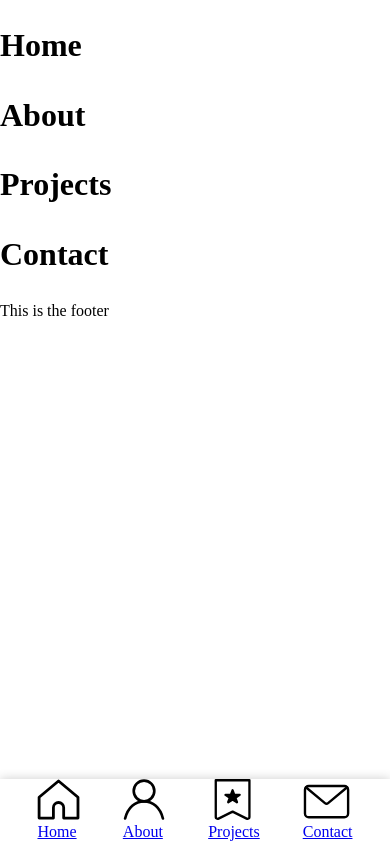
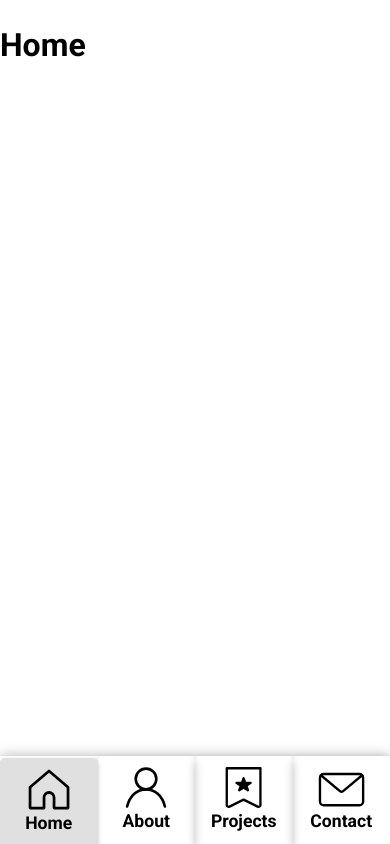
Before and after one commit to Pabla23/portfolio, a React (Create React App) app: page / in a window 390 px wide. Shown: the top 844 px of the page. Built offline with nearby package versions, Linux system fonts and the light colour scheme.

Commit message:
mobile nav menu structure done

```diff
--- a/src/components/Nav.js
+++ b/src/components/Nav.js
@@ -1,33 +1,66 @@
+import { useState, useEffect } from 'react';
 import homeIcon from '../images/home.svg';
 import aboutIcon from '../images/about.svg';
 import projectsIcon from '../images/projects.svg';
 import contactIcon from '../images/contact.svg';
 
 function Nav() {
+  const [activeSectionIndex, setActiveSectionIndex] = useState(0);
+
+  useEffect(() => {
+
+    // Update the nav menu when the user scrolls
+    const handleScroll = () => {
+      const sections = document.querySelectorAll('section');
+      const scrollTop = window.pageYOffset || document.documentElement.scrollTop;
+
+      let activeSectionIndex = 0;
+
+      for (let i = sections.length - 1; i >= 0; i--) {
+        const section = sections[i];
+        // distance from top of the page to the top of the section
+        const offsetTop = section.offsetTop;
+        // height of the section
+        const sectionHeight = section.offsetHeight;
+
+        // if the user has scrolled past half of the next section
+        if (scrollTop >= offsetTop - sectionHeight / 2) {
+          activeSectionIndex = i;
+          break;
+        }
+      }
+
+      setActiveSectionIndex(activeSectionIndex);
+    };
+
+    window.addEventListener('scroll', handleScroll);
+
+  }, []);
+
   return (
     <nav className='main-nav'>
       <ul className="nav-menu">
-                <li>
+        <li className={activeSectionIndex === 0 ? 'active' : ''}>
           <a href="#home">
-                        <img className='menu-icon' src={homeIcon} alt="home"/>
+            <img className='menu-icon' src={homeIcon} alt="home" />
             Home
           </a>
         </li>
-                <li>
+        <li className={activeSectionIndex === 1 ? 'active' : ''}>
           <a href="#about">
-                        <img className='menu-icon' src={aboutIcon} alt="about"/>
+            <img className='menu-icon' src={aboutIcon} alt="about" />
             About
           </a>
         </li>
-                <li>
+        <li className={activeSectionIndex === 2 ? 'active' : ''}>
           <a href="#projects">
-                        <img className='menu-icon' src={projectsIcon} alt="projects"/>
+            <img className='menu-icon' src={projectsIcon} alt="projects" />
             Projects
           </a>
         </li>
-                <li>
+        <li className={activeSectionIndex === 3 ? 'active' : ''}>
           <a href="#contact">
-                        <img className='menu-icon' src={contactIcon} alt="contact"/>
+            <img className='menu-icon' src={contactIcon} alt="contact" />
             Contact
           </a>
         </li>
@@ -37,3 +70,8 @@ function Nav() {
 }
 
 export default Nav;
+
+//TESTS
+// console.log('scrollTop', scrollTop);
+// console.log('offsetTop', offsetTop);
+// console.log('sectionHeight', sectionHeight);
--- a/src/components/main/About.js
+++ b/src/components/main/About.js
@@ -2,9 +2,9 @@
 
 function About() {
     return (
-      <div className="about" id="about">
+      <section className="about" id="about">
         <h1>About</h1>
-      </div>
+      </section>
     );
   }
 
--- a/src/components/main/Contact.js
+++ b/src/components/main/Contact.js
@@ -2,9 +2,9 @@
 
 function Contact() {
     return (
-      <div className="contact" id="contact">
+      <section className="contact" id="contact">
         <h1>Contact</h1>
-      </div>
+      </section>
     );
   }
 
--- a/src/components/main/Home.js
+++ b/src/components/main/Home.js
@@ -2,9 +2,9 @@
 
 function Home() {
     return (
-      <div className="home" id="home">
+      <section className="home" id="home">
         <h1>Home</h1>
-      </div>
+      </section>
     );
   }
 
--- a/src/components/main/Projects.js
+++ b/src/components/main/Projects.js
@@ -2,9 +2,9 @@
 
 function Projects() {
     return (
-      <div className="projects" id="projects">
+      <section className="projects" id="projects">
         <h1>Projects</h1>
-      </div>
+      </section>
     );
   }
 
--- a/src/scss/base/_body.scss
+++ /dev/null
@@ -1,3 +0,0 @@
-body {
-    line-height: 1.5;
-}
--- /dev/null
+++ b/src/scss/base/_elements.scss
@@ -0,0 +1,9 @@
+body {
+    line-height: 1.5;
+    font-family: 'Roboto', sans-serif;
+}
+
+a {
+    text-decoration: none;
+    font-weight: 700;
+}
--- /dev/null
+++ b/src/scss/components/_contact.scss
@@ -0,0 +1,15 @@
+.contact {
+    height: 86vh;
+}
+
+.home {
+    height: 100vh;
+}
+
+.about {
+    height: 100vh;
+}
+
+.projects {
+    height: 100vh;
+}
--- /dev/null
+++ b/src/scss/components/_footer.scss
@@ -0,0 +1,3 @@
+footer {
+    margin-bottom: 5.5rem;
+}
--- a/src/scss/components/_nav.scss
+++ b/src/scss/components/_nav.scss
@@ -2,27 +2,67 @@
     position: fixed;
     bottom: 0;
     left: 0;
-    width: 100%;
+    right: 0;
     background-color: #fff;
     z-index: 100;
-    box-shadow: 0 0 10px rgba(0, 0, 0, 0.2);
+    box-shadow: 0 0 12px rgba(0, 0, 0, 0.3);
 }
 
 .nav-menu {
-    display: flex;
-    justify-content: space-around;
-    align-items: center;
     list-style: none;
-    height: 100%;
-    padding: 0 1rem;
+    padding: 0;
     margin: 0;
+    height: 5.5rem;
+    display: grid;
+    grid-template-columns: repeat(4, 1fr);
 
     li {
         height: 100%;
+        width: 100%;
+        display: flex;
+        justify-content: center;
+        align-items: center;
+        text-align: center;
+        text-decoration: none;
+        color: #ffffff;
+        border: none;
+        border-radius: 5px 5px 0 0;
+        box-shadow: 0px 4px 8px rgba(0, 0, 0, 0.24);
+        transition: background-color 0.2s ease;
+        transition: transform 0.2s ease;
+
+        &:hover, :focus {
+            box-shadow: 0px 2px 4px rgba(0, 0, 0, 0.8);
+            transform: translateY(2px);
+        }
+
+        &.active {
+            background-color: #e0e0e0;
+            box-shadow: 0px 2px 4px rgba(0, 0, 0, 0.24);
+            transform: translateY(2px);
+        }
+
+        a {
+            font-size: 1.1rem;
+            color: black;
+            width: 100%;
+            height: 100%;
+        }
     }
 }
 
 .menu-icon {
     display: block;
     height: 41px;
+    margin: 0.7rem auto 0;
 }
+
+@media (min-width: 768px) {
+    .nav-menu {
+        li {
+            &:hover, :focus {
+                background-color: #5887ff;
+            }
+        }
+    }
+}
--- a/src/scss/styles.scss
+++ b/src/scss/styles.scss
@@ -4,10 +4,15 @@
 @import "base/reset";
 
 //base
-@import "base/body";
+@import "base/elements";
 
 //Components
 @import "components/nav";
+@import "components/contact";
+@import "components/footer";
 
 //Misc
 @import "misc/utilities";
+
+//Fonts
+@import url('https://fonts.googleapis.com/css?family=Roboto:400,400i,700,700i&display=swap');
```
Lines whose indentation alone changed are shown as unchanged.
